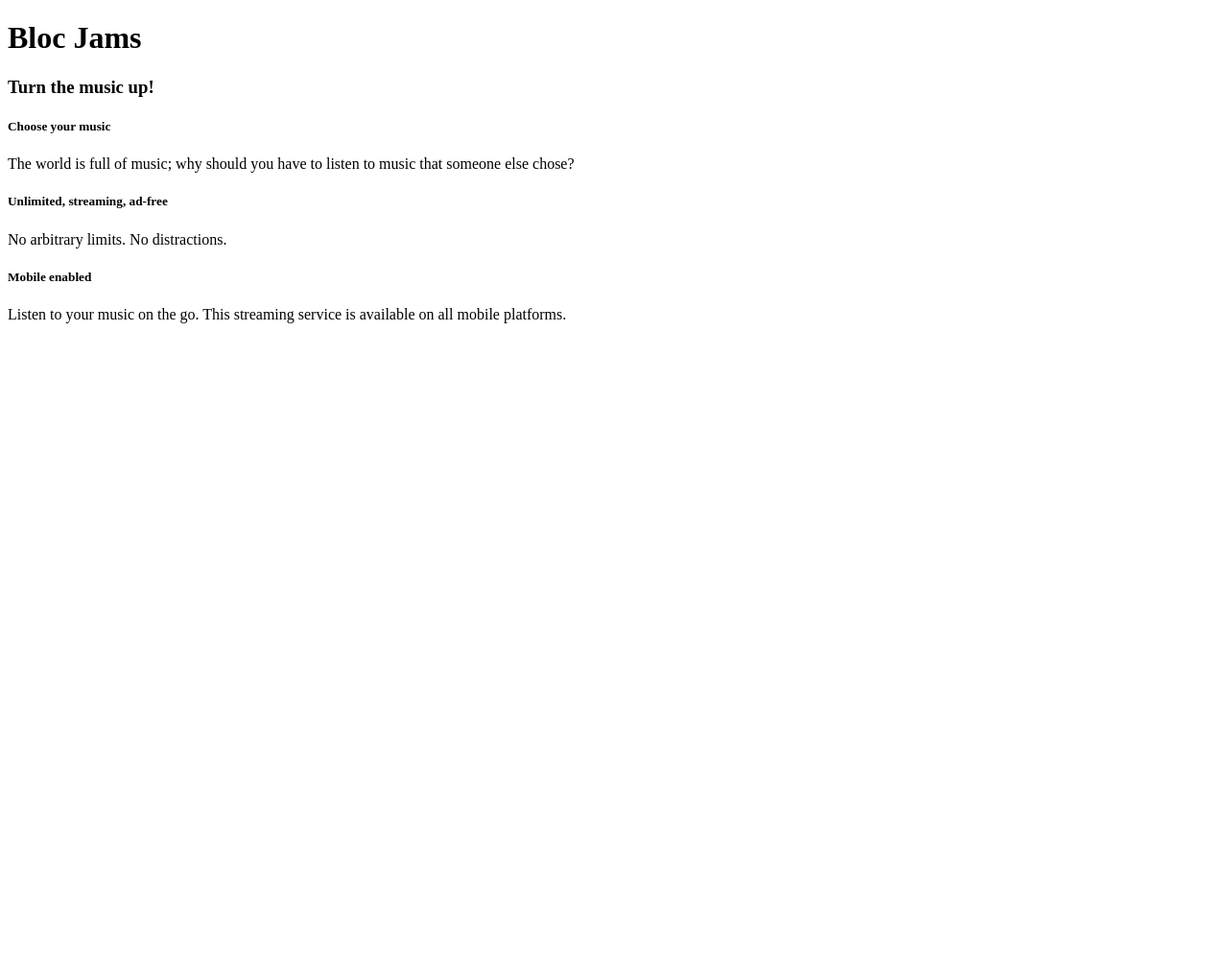
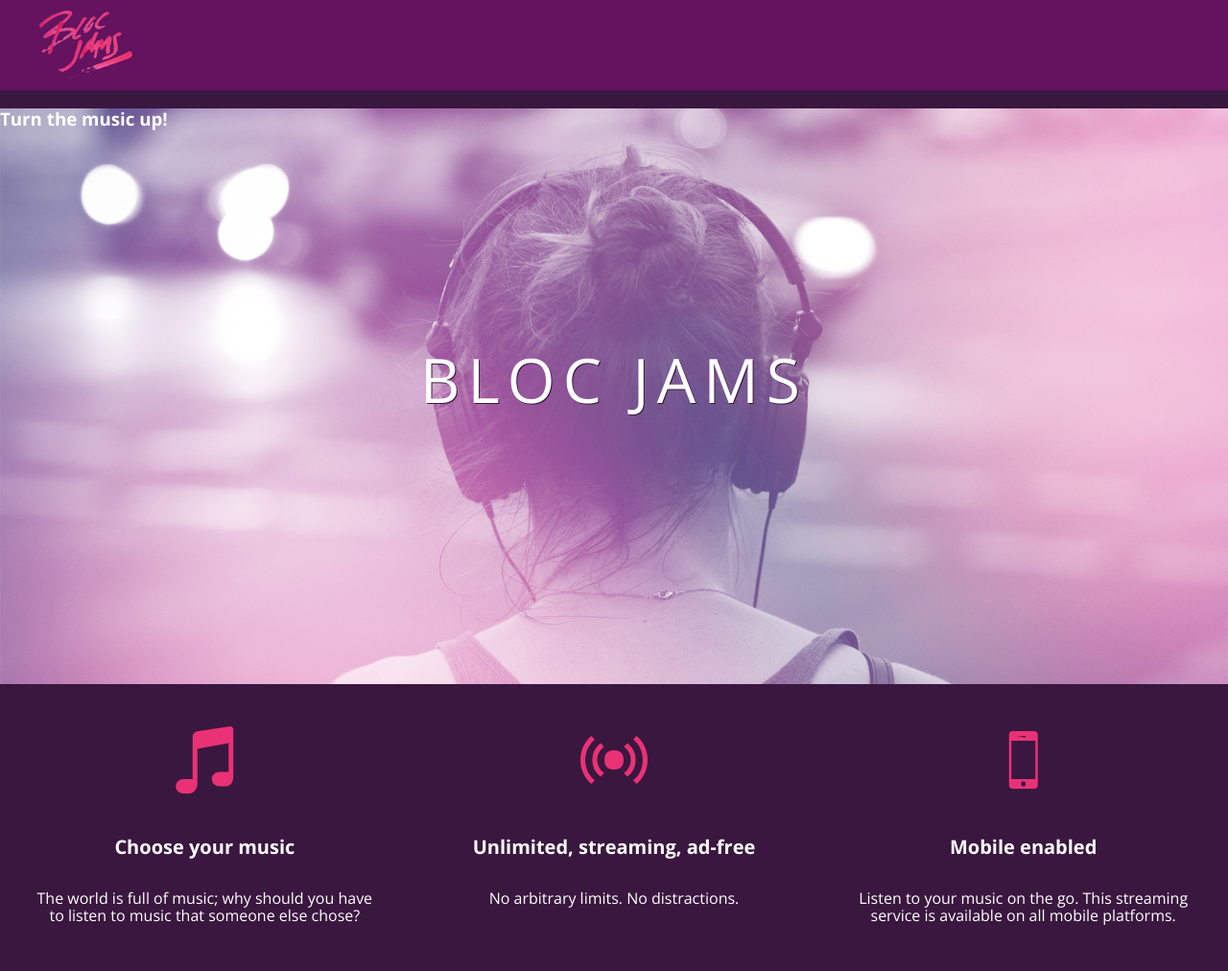
Before and after one commit to lsling/bloc-jams, a plain HTML site: page index.html in a window 1280 px wide. Shown: the whole page at 96% size. Before the commit the page ends 800 px from the top, so only its background shows below. Drawn offline with nearby package versions, Linux system fonts and the light colour scheme.

Commit message:
Checkpoint-3-Styles: Completed

```diff
--- a/index.html
+++ b/index.html
@@ -2,27 +2,35 @@
 <html>
      <head>
         <title>Bloc Jams</title>
+        <link rel="stylesheet" type="text/css" href="http://fonts.googleapis.com/css?family=Open+Sans:400,800,600,700,300">
+        <link rel="stylesheet" type="text/css" href="http://code.ionicframework.com/ionicons/2.0.1/css/ionicons.min.css">
+        <link rel="stylesheet" type="text/css" href="styles/normalize.css">
+        <link rel="stylesheet" type="text/css" href="styles/main.css">
      </head>
-     <body>
-         <nav> <!-- navigation bar -->
+     <body class="landing">
+         <nav class="navbar"> <!-- nav bar -->
+            <img src="assets/images/bloc_jams_logo.png" alt="bloc jams logo" class="logo">
          </nav>
-         <header> <!-- hero content -->
-             <h1>Bloc Jams</h1>
+         <section class="hero-content"> <!-- hero content -->
+             <h1 class="hero-title">Bloc Jams</h1>
              <h3>Turn the music up!</h3>
-         </header>
-         <main> <!-- selling points -->
-             <div>
-                 <h5>Choose your music</h5>
-                 <p>The world is full of music; why should you have to listen to music that someone else chose?</p>
+         </section>
+         <section class="selling-points"> <!-- selling points -->
+             <div class="point">
+                 <span class="ion-music-note"></span>
+                 <h5 class="point-title">Choose your music</h5>
+                 <p class="point-description">The world is full of music; why should you have to listen to music that someone else chose?</p>
              </div>
-             <div>
-                 <h5>Unlimited, streaming, ad-free</h5>
-                 <p>No arbitrary limits. No distractions.</p>
+             <div class="point">
+                 <span class="ion-radio-waves"></span>
+                 <h5 class="point-title">Unlimited, streaming, ad-free</h5>
+                 <p class="point-description">No arbitrary limits. No distractions.</p>
              </div>
-             <div>
-                 <h5>Mobile enabled</h5>
-                 <p>Listen to your music on the go. This streaming service is available on all mobile platforms.</p>
+             <div class="point">
+                 <span class="ion-iphone"></span>
+                 <h5 class="point-title">Mobile enabled</h5>
+                 <p class="point-description">Listen to your music on the go. This streaming service is available on all mobile platforms.</p>
              </div>
-         </main>
+         </section>
      </body>
 </html>
--- /dev/null
+++ b/styles/main.css
@@ -0,0 +1,78 @@
+html {
+     height: 100%; /* makes sure our HTML takes up 100% of the browser window */
+     font-size: 100%;
+ }
+
+ body {
+     font-family: 'Open Sans'; /* sets our font to the "Open Sans" typeface */
+     color: white;             /* sets the text color to white */
+     min-height: 100%;         /* says the height of the body must be, at minimum, 100% of the window */
+     margin: 0;
+ }
+
+ body.landing {
+     background-color: rgb(58,23,63); /* sets the background color to an RGB value (see below) */
+ }
+
+ .navbar {
+     padding: 0.5rem;
+     background-color: rgb(101,18,95);
+ }
+
+ .navbar .logo {
+     position: relative; /* positioning will be explained in a resource */
+     left: 2rem;
+ }
+
+ .hero-content {
+     position: relative; /* positioning will be explained in a resource */
+     min-height: 600px;  /* hero content element must be _at least_ 600 pixels */
+     background-image: url(../assets/images/bloc_jams_bg.jpg);
+     background-repeat: no-repeat;
+     background-position: center center;
+     background-size: cover;
+ }
+
+ .hero-content .hero-title {
+     position: absolute;             /* positioning will be explained in a resource */
+     top: 40%;                       /* positioning will be explained in a resource */
+     -webkit-transform: translateY(-50%);
+     -moz-transform: translateY(-50%);
+     -ms-transform: translateY(-50%);
+     transform: translateY(-50%);
+     width: 100%;                    /* makes sure the title inhabits the full width of its container */
+     text-align: center;             /* aligns text in the horizontal center of the element */
+     font-size: 4rem;                /* specifies the size of the font in root em units */
+     font-weight: 300;               /* makes the font thinner or lighter weight */
+     text-transform: uppercase;      /* transforms the text to be all uppercase lettering */
+     letter-spacing: 0.5rem;         /* puts 0.5 root ems worth of space between each letter */
+     text-shadow: 1px 1px 0px rgb(58,23,63); /* creates a shadow underneath the text for readability over the image */
+ }
+
+ .selling-points {
+     position: relative;
+     display: table;
+     width: 100%;
+     -webkit-box-sizing: border-box;
+     -moz-box-sizing: border-box;
+     box-sizing: border-box; /* we'll explain this in a resource */
+ }
+
+ .point {
+     display: table-cell;
+     position: relative;
+     width: 33.3%;
+     padding: 2rem;
+     text-align: center;
+ }
+
+ .point .point-title {
+     font-size: 1.25rem;
+ }
+
+ .ion-music-note,
+ .ion-radio-waves,
+ .ion-iphone {
+     color: rgb(233,50,117);
+     font-size: 5rem;
+ }
```
Also changed, not shown: assets/images/bloc_jams_bg.jpg (added), assets/images/bloc_jams_logo.png (added), styles/normalize.css (added), 1 other file.
